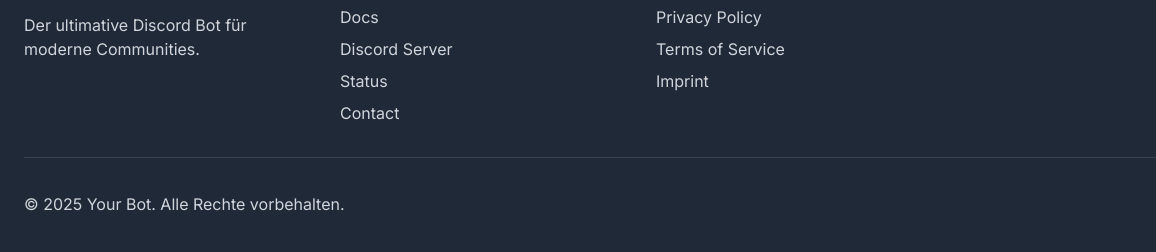
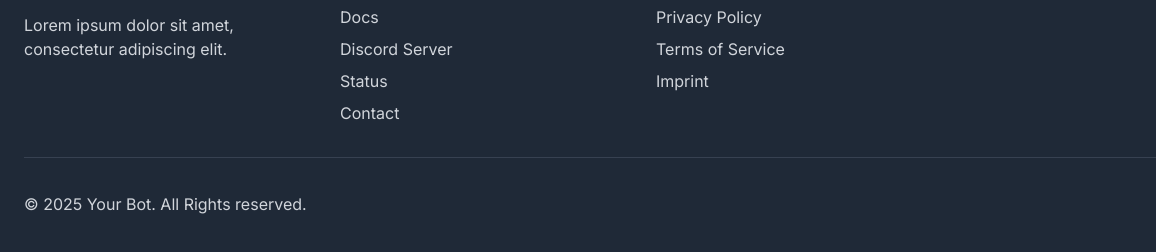
Before and after one commit to conbert11/DiscordBotLandingPage, a plain HTML site: page index.html in a window 1280 px wide. Shown: the part 2500-2752 px from the top of the page, 0-1156 px from the left. Drawn offline with nearby package versions, Linux system fonts and the light colour scheme.

Commit message:
Update index.html

```diff
--- a/index.html
+++ b/index.html
@@ -343,7 +343,7 @@ This Discord Bot Landing Page was made by Conbert11.
                     </div>
                     <span class="text-xl font-bold gradient-text">[Your Bot]</span>
                 </div>
-                <p class="text-gray-300">Der ultimative Discord Bot für moderne Communities.</p>
+                <p class="text-gray-300">Lorem ipsum dolor sit amet, consectetur adipiscing elit.</p>
             </div>
 
             <div>
@@ -368,7 +368,7 @@ This Discord Bot Landing Page was made by Conbert11.
 
         <div class="border-t border-gray-700 pt-8 flex flex-col md:flex-row justify-between items-center">
             <p class="text-gray-300 mb-4 md:mb-0">
-                © 2025 Your Bot. Alle Rechte vorbehalten.
+                © 2025 Your Bot. All Rights reserved.
             </p>
             <div class="flex space-x-4">
                 <a href="#" class="text-gray-300 hover:text-white transition-colors">
```
